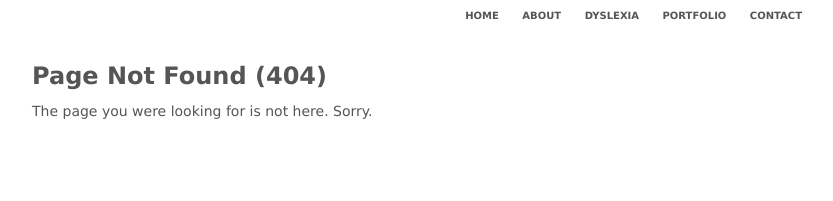
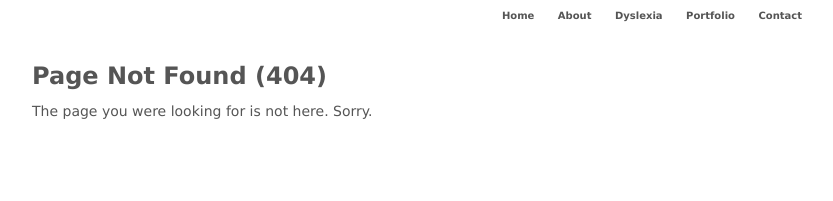
Before and after one commit to ndarville/jekyll-boilerplate, a Jekyll site: the page built from 404/index.html, in a window 1280 px wide. Shown: the top 201 px of the page, without its empty margins (208-1041 px from the left). Built offline with Jekyll 4.4.1, drawn with Linux system fonts in a browser that asks for light colours.

Commit message:
Removed dyslexia button from mobile; non-uppercase site nav

```diff
--- a/_includes/site-navigation.html
+++ b/_includes/site-navigation.html
@@ -1,7 +1,7 @@
 <li><a href="/">Home</a></li>
 <li><a href="/about/">About</a></li>
 {% if site.dyslexia_support == true %}
-    <li>{% include dyslexia.html %}</li>
+    <li class="dyslexia-button">{% include dyslexia.html %}</li>
 {% endif %}
 <li><a href="/portfolio/">Portfolio</a></li>
 <li><a href="/contact/">Contact</a></li>
--- a/_layouts/default.html
+++ b/_layouts/default.html
@@ -35,7 +35,7 @@
 
             {{ content }}
 
-        {% if site.show_footer == true %}
+        {% if site.show_footer == true or site.dyslexia_support == true %}
             <div class="box" id="footer" role="contentinfo">
                 {% include footer.html %}
             </div>
--- a/static/css/_responsive.scss
+++ b/static/css/_responsive.scss
@@ -12,6 +12,8 @@
 
         #site-navigation {
             text-align: center;
+
+            .dyslexia-button { display: none; }
         }
 
         #name {
--- a/static/css/style.css
+++ b/static/css/style.css
@@ -245,7 +245,6 @@
     #site-navigation li a {
       display: inline-block;
       padding: 0 1em;
-      text-transform: uppercase;
       color: #555555; }
       #site-navigation li a:visited {
         color: #555555; }
@@ -332,6 +331,8 @@
 
   #site-navigation {
     text-align: center; }
+    #site-navigation .dyslexia-button {
+      display: none; }
 
   #name {
     background-color: #F8F8F8; }
--- a/static/css/style.scss
+++ b/static/css/style.scss
@@ -17,7 +17,6 @@
         a {
             display: inline-block;
             padding: 0 1em;
-            text-transform: uppercase;
             color: $black;
 
             &:visited {
```
Also changed, not shown: 5 other files.
